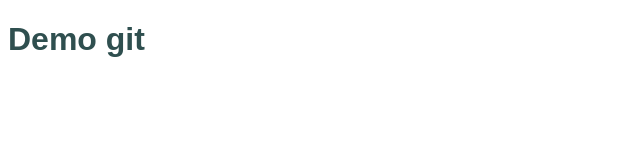
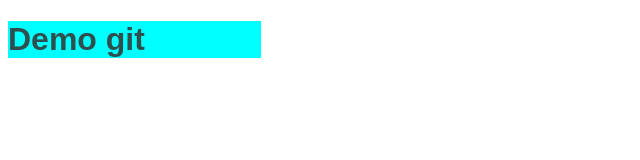
Before and after one commit to ahmedDahliz/Demo, a plain HTML site: page index.html in a window 1280 px wide. Shown: the whole page, without its empty margins (0-640 px from the left). Drawn offline with Linux system fonts and the light colour scheme.

Commit message:
background style

```diff
--- a/style.css
+++ b/style.css
@@ -1,4 +1,6 @@
 h1 {
     font-family: sans-serif;
     color: darkslategray;
+    background-color: aqua;
+    width: 20%;
 }
```
